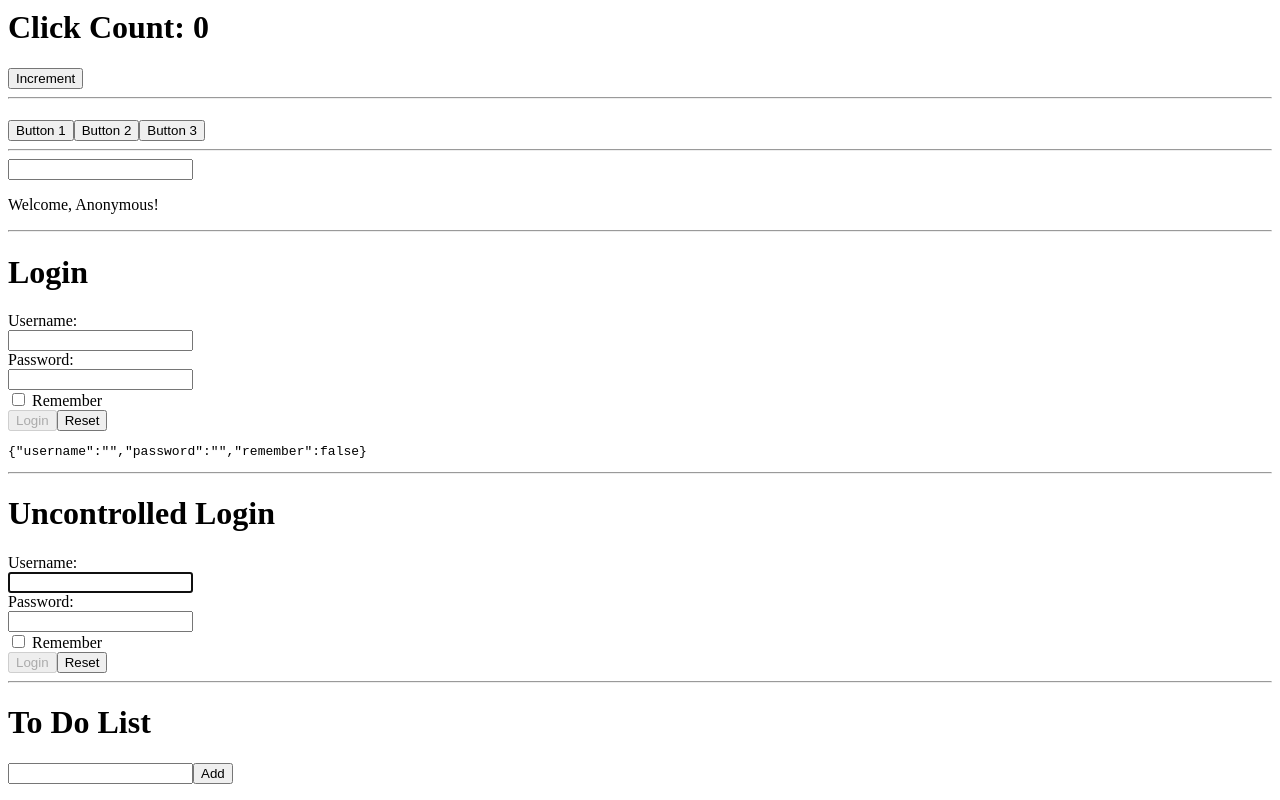
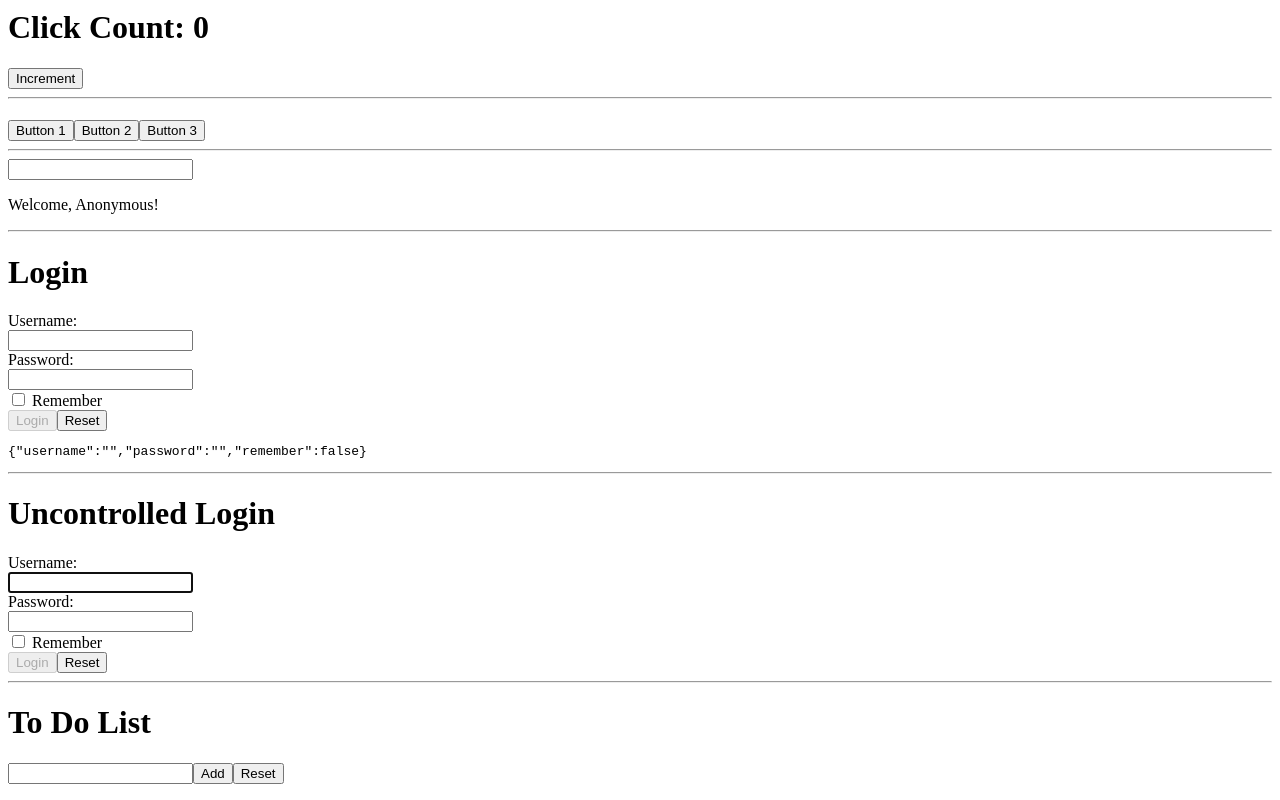
Before and after one commit to AndreaPossidente/develhope-react-exercises, a React (Create React App) app: page / in a window 1280 px wide. Shown: the part 606-1406 px from the top of the page. Built offline with nearby package versions, Linux system fonts and the light colour scheme.

Commit message:
done exercise 34

```diff
--- a/src/TodoList.js
+++ b/src/TodoList.js
@@ -20,6 +20,12 @@ export default class TodoList extends Component {
     }
   };
 
+  handleReset = () => {
+    const { todo } = this.formRef.current.elements;
+    this.setState({ items: [] });
+    todo.focus();
+  };
+
   render() {
     return (
       <>
@@ -27,6 +33,9 @@ export default class TodoList extends Component {
         <form ref={this.formRef} onSubmit={this.handleSubmit}>
           <input name="todo" />
           <button>Add</button>
+          <button type="reset" onClick={this.handleReset}>
+            Reset
+          </button>
         </form>
         <ul>
           {this.state.items.map((item, index) => (
```
